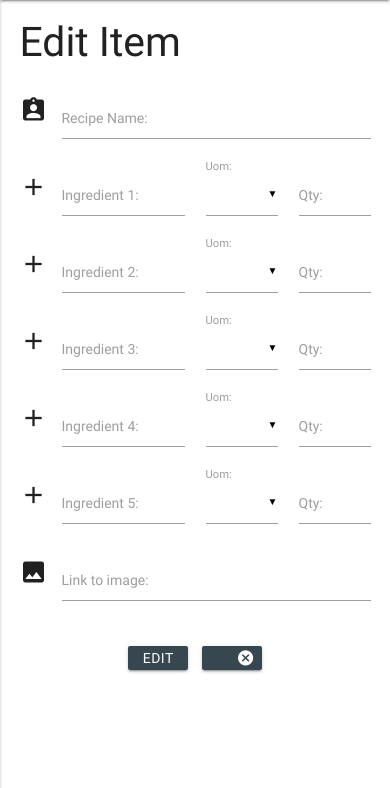
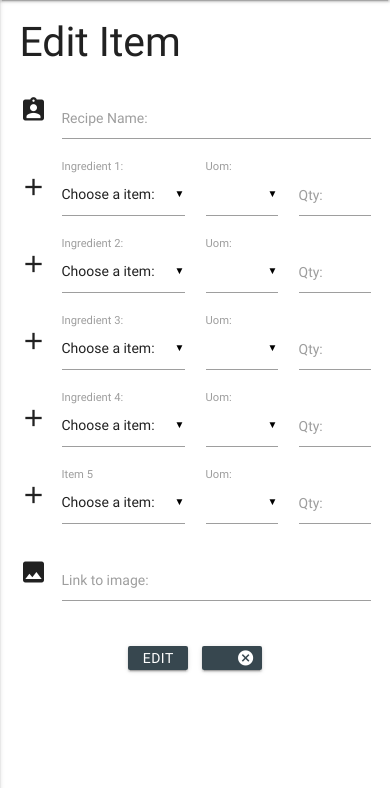
Before and after one commit to xz3t/milestone-3, a Python web app: template templates/editrecipe.html in a window 390 px wide. Shown: the part 56-844 px from the top of the page. Run offline with Jinja, Linux system fonts and the light colour scheme; the template is opened without the code that fills it, so the values that code supplies are empty; some libraries are stand-ins or nearby versions.

Commit message:
Replace dataset with select for all 5 ingredients, better for mobile view

```diff
--- a/templates/editrecipe.html
+++ b/templates/editrecipe.html
@@ -12,8 +12,20 @@
       </div>
       <div class="input-field col s6">
         <i class="material-icons prefix">add</i>
-        <input id="recipe_ingredient_1" name="recipe_ingredient_1" type="text" class="materialize-textarea" value="{{recipe.recipe_ingredient_1}}"/>
-        <label for="icon_prefix">Ingredient 1:</label>
+
+         <select id="recipe_ingredient_1" name="recipe_ingredient_1" class="materialize-textarea"  >
+          <option value="" disabled selected>Choose a item:</option>
+          {% for item in item1 %}
+
+                 {% if item.item_name == recipe.recipe_ingredient_1%}
+                    <option value="{{item.item_name}}" selected>{{item.item_name}}</option>
+                {% else %}
+                    <option value="{{item.item_name}}">{{item.item_name}}</option>
+                {% endif %}
+
+          {% endfor %}
+        </select>
+        <label>Ingredient 1:</label>
       </div>
       <div class="input-field col s3">
          <select id="recipe_ingredient_1_unit" name="recipe_ingredient_1_unit">
@@ -34,8 +46,18 @@
 
       <div class="input-field col s6">
         <i class="material-icons prefix">add</i>
-        <input id="recipe_ingredient_2" name="recipe_ingredient_2" type="text" class="materialize-textarea" value="{{recipe.recipe_ingredient_2}}"/>
-        <label for="icon_prefix">Ingredient 2:</label>
+         <select id="recipe_ingredient_2" name="recipe_ingredient_2" class="materialize-textarea"  >
+          <option value="" disabled selected>Choose a item:</option>
+          {% for item in item2 %}
+
+                 {% if item.item_name == recipe.recipe_ingredient_2%}
+                    <option value="{{item.item_name}}" selected>{{item.item_name}}</option>
+                {% else %}
+                    <option value="{{item.item_name}}">{{item.item_name}}</option>
+                {% endif %}
+          {% endfor %}
+        </select>
+    <label>Ingredient 2:</label>
       </div>
       <div class="input-field col s3">
          <select id="recipe_ingredient_2_unit" name="recipe_ingredient_2_unit">
@@ -56,8 +78,21 @@
 
      <div class="input-field col s6">
         <i class="material-icons prefix">add</i>
-        <input id="recipe_ingredient_3" name="recipe_ingredient_3" type="text" class="materialize-textarea" value="{{recipe.recipe_ingredient_3}}"/>
-        <label for="icon_prefix">Ingredient 3:</label>
+
+         <select id="recipe_ingredient_3" name="recipe_ingredient_3" class="materialize-textarea"  >
+          <option value="" disabled selected>Choose a item:</option>
+          {% for item in item3 %}
+
+                 {% if item.item_name == recipe.recipe_ingredient_3%}
+                    <option value="{{item.item_name}}" selected>{{item.item_name}}</option>
+                {% else %}
+                    <option value="{{item.item_name}}">{{item.item_name}}</option>
+                {% endif %}
+
+
+          {% endfor %}
+        </select>
+    <label>Ingredient 3:</label>
       </div>
       <div class="input-field col s3">
          <select id="recipe_ingredient_3_unit" name="recipe_ingredient_3_unit">
@@ -78,8 +113,23 @@
 
      <div class="input-field col s6">
         <i class="material-icons prefix">add</i>
-        <input id="recipe_ingredient_4" name="recipe_ingredient_4" type="text" class="materialize-textarea" value="{{recipe.recipe_ingredient_4}}"/>
-        <label for="icon_prefix">Ingredient 4:</label>
+
+
+         <select id="recipe_ingredient_4" name="recipe_ingredient_4" class="materialize-textarea"  >
+          <option value="" disabled selected>Choose a item:</option>
+          {% for item in item4 %}
+
+                 {% if item.item_name == recipe.recipe_ingredient_4%}
+                    <option value="{{item.item_name}}" selected>{{item.item_name}}</option>
+                {% else %}
+                    <option value="{{item.item_name}}">{{item.item_name}}</option>
+                {% endif %}
+
+
+          {% endfor %}
+        </select>
+        <label>Ingredient 4:</label>
+
       </div>
       <div class="input-field col s3">
          <select id="recipe_ingredient_4_unit" name="recipe_ingredient_4_unit">
@@ -100,8 +150,24 @@
 
      <div class="input-field col s6">
         <i class="material-icons prefix">add</i>
-        <input id="recipe_ingredient_5" name="recipe_ingredient_5" type="text" class="materialize-textarea" value="{{recipe.recipe_ingredient_5}}"/>
-        <label for="icon_prefix">Ingredient 5:</label>
+
+         <select id="recipe_ingredient_5" name="recipe_ingredient_5" class="materialize-textarea">
+          <option value="" disabled selected>Choose a item:</option>
+          {% for item in item5 %}
+
+                 {% if item.item_name == recipe.recipe_ingredient_5%}
+                    <option value="{{item.item_name}}" selected>{{item.item_name}}</option>
+                {% else %}
+                    <option value="{{item.item_name}}">{{item.item_name}}</option>
+                {% endif %}
+
+
+          {% endfor %}
+        </select>
+         <label>Item 5</label>
+
+
+
       </div>
       <div class="input-field col s3">
          <select id="recipe_ingredient_5_unit" name="recipe_ingredient_5_unit">
```
